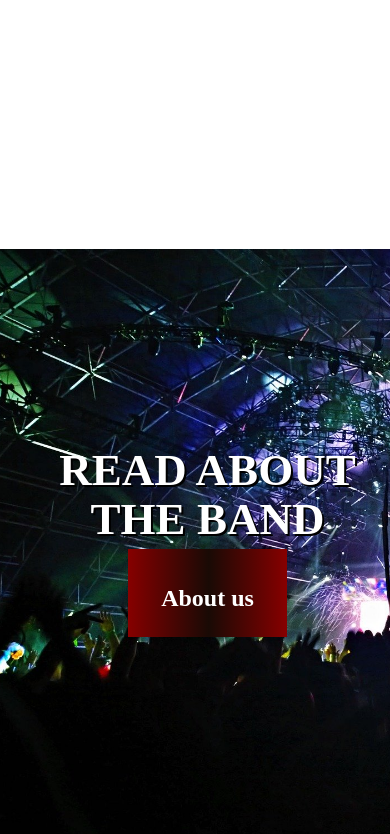
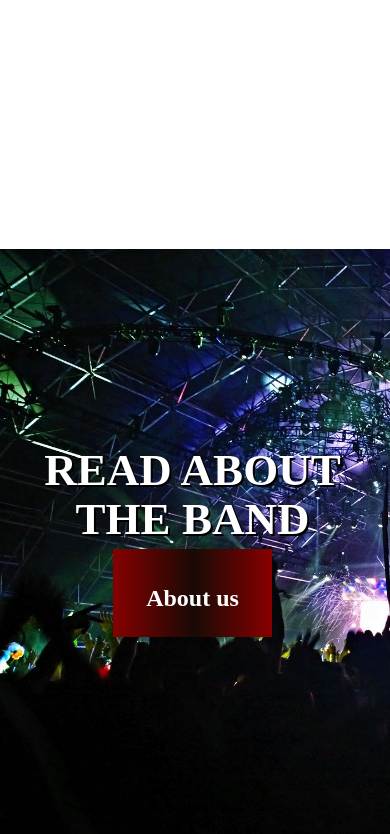
Before and after one commit to Code-Institute-Submissions/Templeontherock, a plain HTML site: page index.html in a window 390 px wide. Shown: the part 486-1320 px from the top of the page. Drawn offline with nearby package versions, Linux system fonts and the light colour scheme.

Commit message:
Update style.css

```diff
--- a/css/style.css
+++ b/css/style.css
@@ -40,8 +40,8 @@ ul.nav.navbar-nav {
 }
 
 
-html {
-
+body {
+   width:360px;
 }
 
 
```
